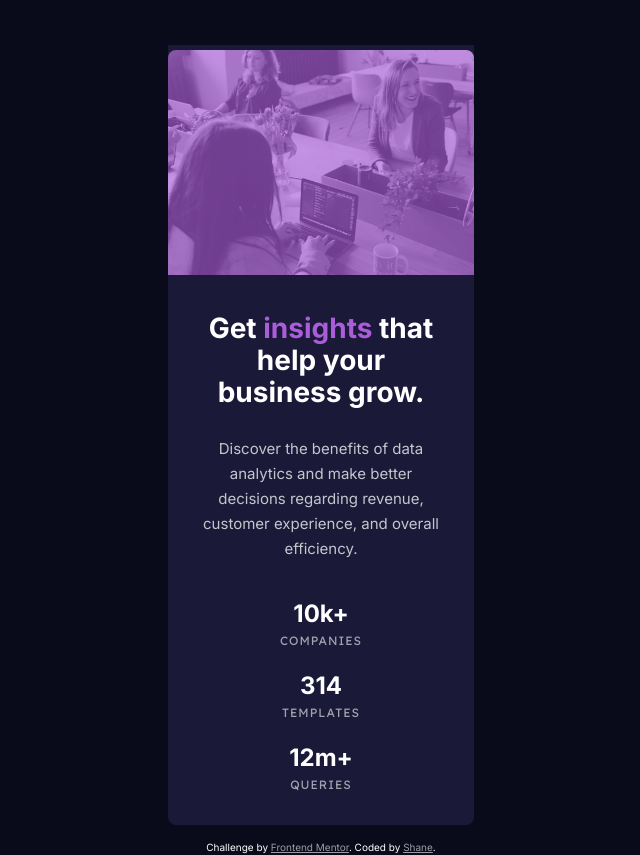
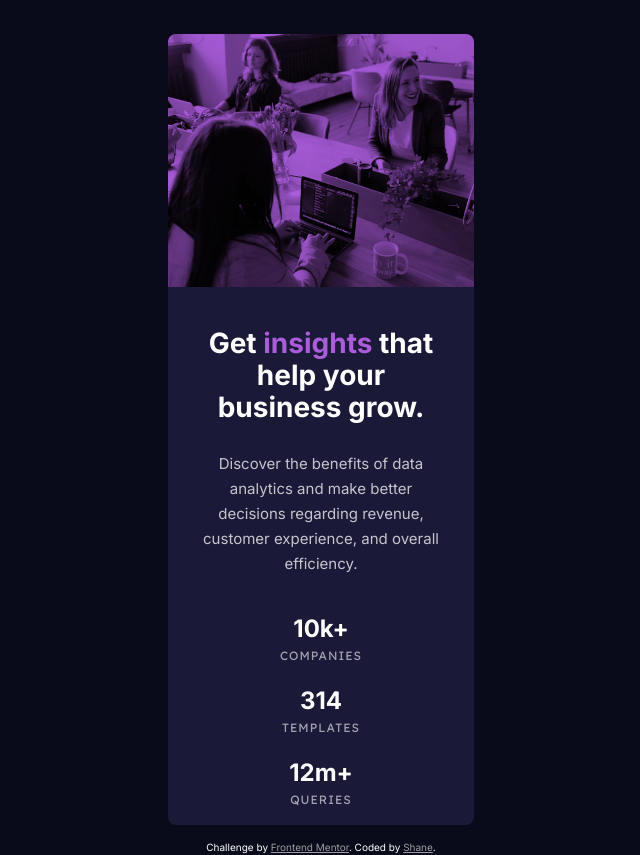
Before and after one commit to ShanePinderDev/stats-preview-card-component-main, a plain HTML site: page index.html in a window 1280 px wide. Shown: the whole page, without its empty margins (319-959 px from the left). Drawn offline with Linux system fonts and the light colour scheme.

Commit message:
refactoring HTML and CSS to include a filter to change overlay on image

```diff
--- a/index.html
+++ b/index.html
@@ -25,7 +25,12 @@
   </head>
   <body>
     <div class="container">
-      <div class="container-img"></div>
+      <div class="container-img filter">
+        <img
+          src="images/image-header-desktop.jpg"
+          alt="office workers at shared table"
+        />
+      </div>
 
       <div class="container-inner">
         <main>
@@ -54,11 +59,13 @@
         </main>
       </div>
     </div>
+    <footer>
       <div class="attribution">
         Challenge by
         <a href="https://www.frontendmentor.io?ref=challenge" target="_blank"
           >Frontend Mentor</a
         >. Coded by <a href="#">Shane</a>.
       </div>
+    </footer>
   </body>
 </html>
--- a/style.css
+++ b/style.css
@@ -150,20 +150,38 @@ h2 {
 }
 
 .container-img {
-  background-image: linear-gradient(
-      rgba(170, 92, 219, 0.65),
-      rgba(170, 92, 219, 0.65)
-    ),
-    url("images/image-header-desktop.jpg");
-  mix-blend-mode: lighten;
-  height: 15em;
+  height: 100%;
   width: 20.438em;
-  background-position: center;
-  background-repeat: no-repeat;
-  background-size: cover;
-  margin-bottom: 2.5em;
+  margin-bottom: 40px;
   border-top-left-radius: 8px;
   border-top-right-radius: 8px;
+}
+
+img {
+  border-top-left-radius: 8px;
+  border-top-right-radius: 8px;
+  width: 100%;
+  height: 100%;
+}
+
+.filter img {
+  filter: opacity(1.2) saturate(0.42);
+}
+
+.filter {
+  position: relative;
+}
+
+.filter:after {
+  position: absolute;
+  content: "";
+  display: block;
+  top: 0;
+  left: 0;
+  height: 100%;
+  width: 100%;
+  background: #ab5cde;
+  mix-blend-mode: multiply;
 }
 
 .container-inner {
@@ -172,13 +190,6 @@ h2 {
   flex-direction: column;
   justify-content: center;
   align-items: center;
-}
-
-img {
-  width: 100%;
-  margin-bottom: 2.5em;
-  border-top-left-radius: 8px;
-  border-top-right-radius: 8px;
 }
 
 .info-text {
@@ -222,6 +233,11 @@ img {
     height: 100%;
     width: 33.75em;
     margin-bottom: 0;
+    border-top-left-radius: 0px;
+    border-top-right-radius: 8px;
+    border-bottom-right-radius: 8px;
+  }
+  img {
     border-top-left-radius: 0px;
     border-top-right-radius: 8px;
     border-bottom-right-radius: 8px;
```
Lines whose indentation alone changed are shown as unchanged.
